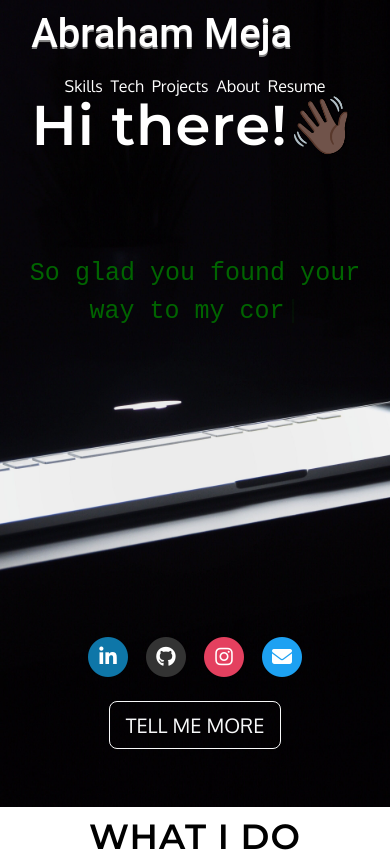
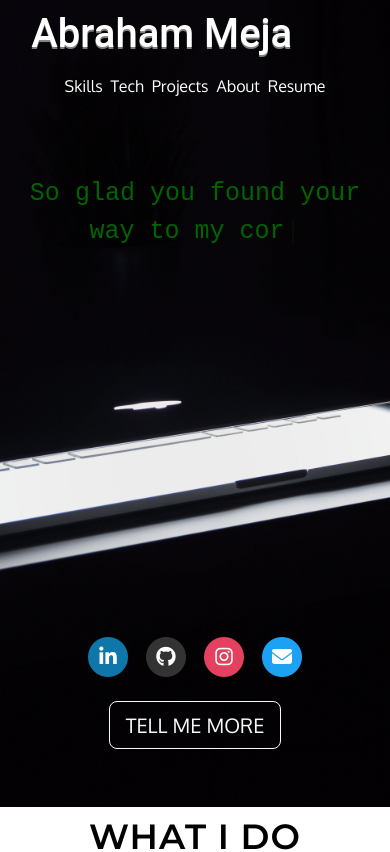
Before and after one commit to abraham-tech/my-portfolio, a React (Create React App) app: page / in a window 390 px wide. Shown: the top 852 px of the page. Built offline with nearby package versions, Linux system fonts and the light colour scheme; a web font is replaced by a local one.

Commit message:
Making the site mobile friendly

```diff
--- a/src/components/Title.js
+++ b/src/components/Title.js
@@ -11,6 +11,9 @@ const Content = styled.div`
     font-size: 25px;
     font-weight: 500;
     height: 50vh;
+    @media (max-width: 620px) {
+        padding-top: 0px;
+    }
 `;
 
 
--- a/src/styles/nav.css
+++ b/src/styles/nav.css
@@ -2,6 +2,9 @@
   padding-top: 9%;
   text-align: center;
   color: white;
+  @media (max-width: 620px) {
+    visibility: hidden;
+  }
 }
 .nav {
   display: flex;
```
Lines whose indentation alone changed are shown as unchanged.
